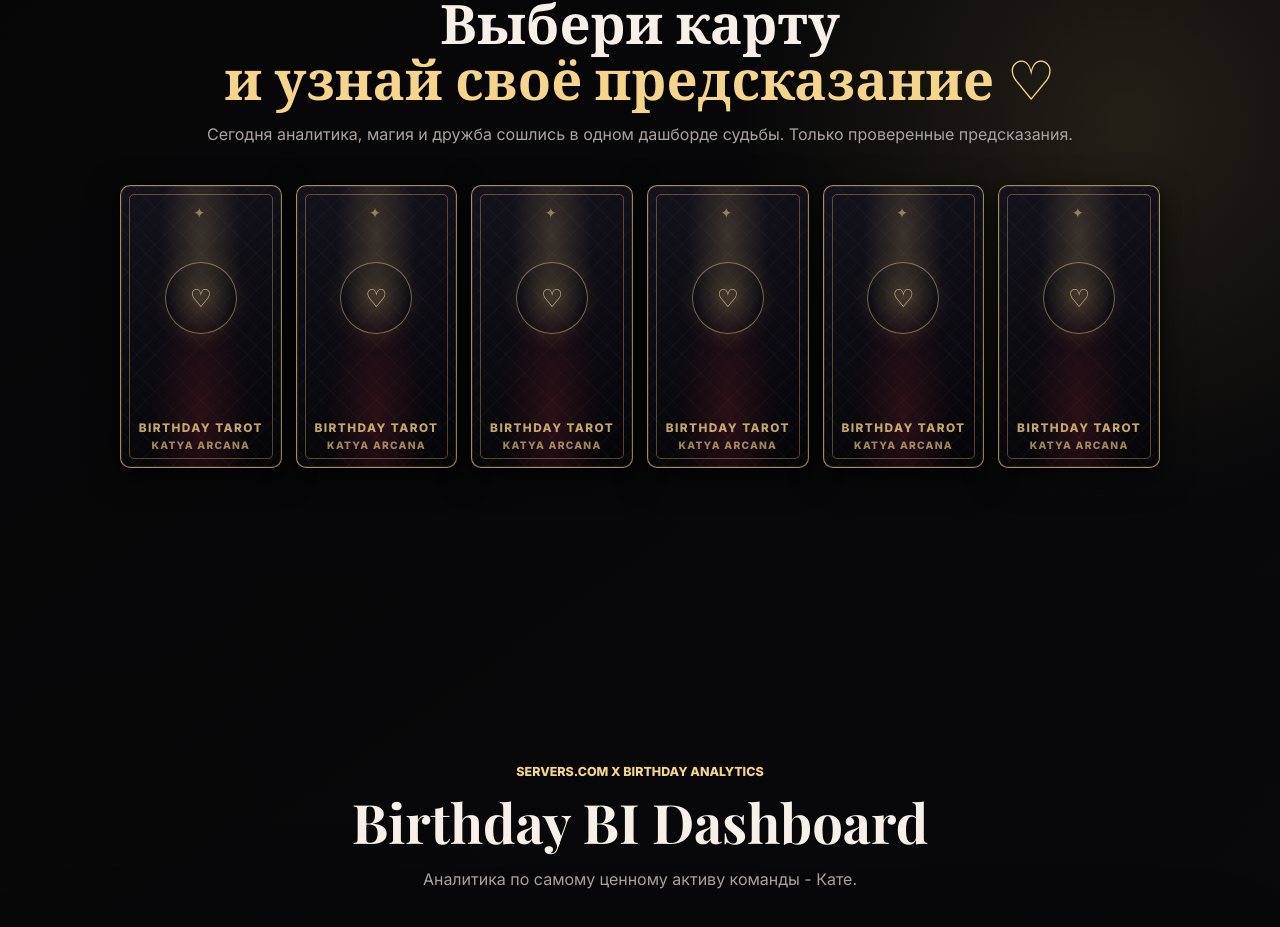
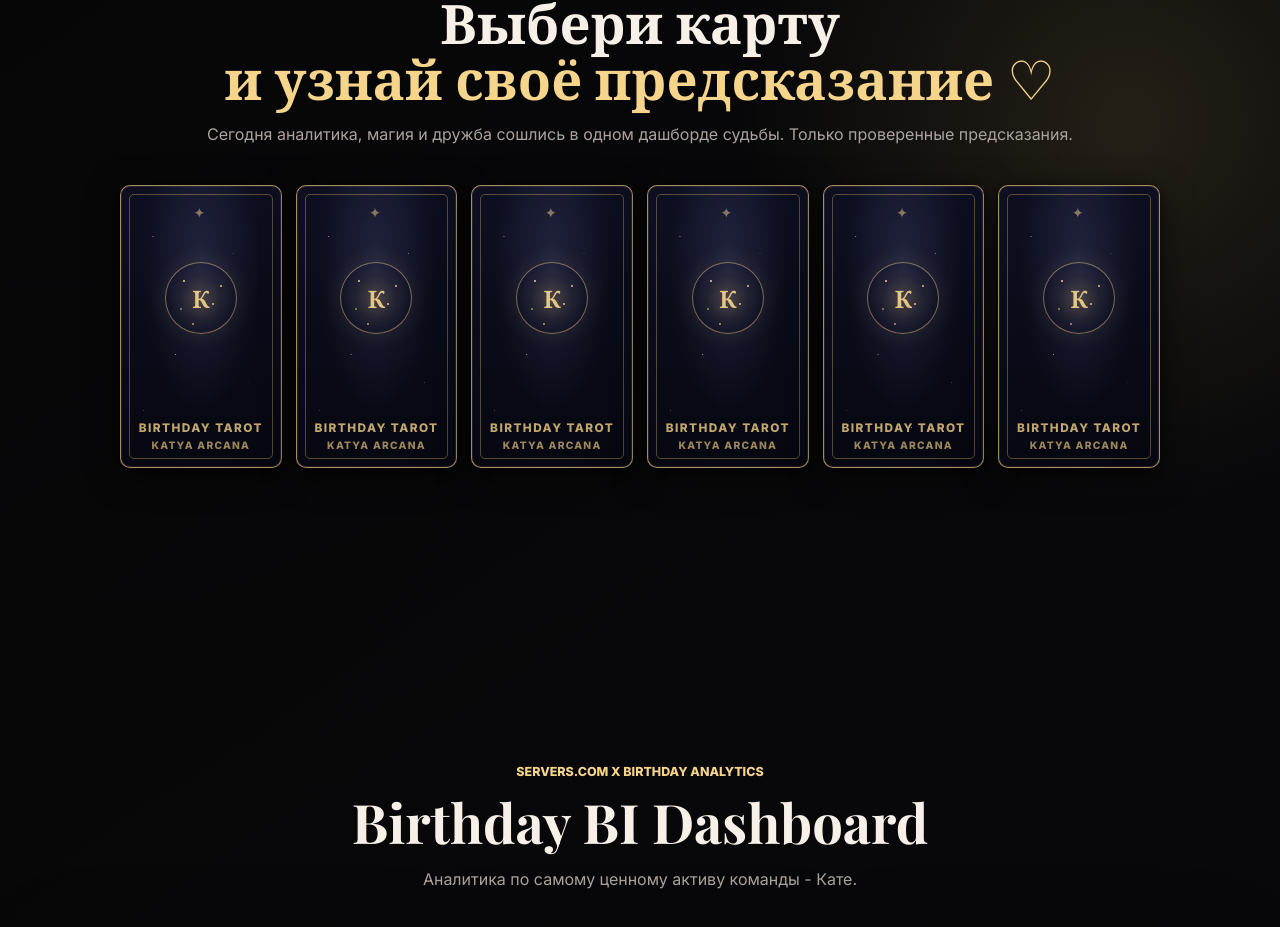
Before and after one commit to Ausenteer/katya_birthday, a React (Vite) app: page / in a window 1280 px wide. Shown: the part 989-1916 px from the top of the page. Built offline with nearby package versions, Linux system fonts and the light colour scheme.

Commit message:
Single starfield tarot card cover for all cards
Co-Authored-By: Claude Opus 4.8 <noreply@anthropic.com>

```diff
--- a/src/components/PredictionCard.tsx
+++ b/src/components/PredictionCard.tsx
@@ -53,10 +53,10 @@ function PredictionCard({ prediction, isSelected, isDimmed, onSelect }: Predicti
   return (
     <button aria-pressed={isSelected} className={className} onClick={onSelect} type="button">
       <span className="prediction-card__inner">
-        <span className="prediction-card__face prediction-card__back">
+        <span className="prediction-card__face prediction-card__back prediction-card__back--constellation">
           <span className="prediction-card__back-top">✦</span>
           <span className="prediction-card__back-seal">
-            <span className="prediction-card__back-seal-inner">♡</span>
+            <span className="prediction-card__back-seal-inner">К</span>
           </span>
           <span className="prediction-card__back-bottom">
             <span className="prediction-card__mark">Birthday Tarot</span>
--- a/src/styles.css
+++ b/src/styles.css
@@ -600,6 +600,51 @@ p {
   text-shadow: 0 0 18px rgba(245, 212, 139, 0.5);
 }
 
+/* Рубашка карт: звёздное «созвездие К» (синий ночной фон) */
+.prediction-card__back--constellation {
+  background:
+    radial-gradient(ellipse at 50% 28%, rgba(122, 124, 198, 0.2), transparent 52%),
+    linear-gradient(170deg, rgba(14, 16, 34, 0.99), rgba(6, 7, 16, 0.99));
+}
+
+.prediction-card__back--constellation::after {
+  background-image:
+    radial-gradient(1.3px 1.3px at 20% 18%, rgba(245, 212, 139, 0.85), transparent 60%),
+    radial-gradient(1px 1px at 70% 24%, rgba(245, 212, 139, 0.7), transparent 60%),
+    radial-gradient(1.4px 1.4px at 34% 60%, rgba(245, 212, 139, 0.75), transparent 60%),
+    radial-gradient(1px 1px at 80% 70%, rgba(245, 212, 139, 0.6), transparent 60%),
+    radial-gradient(1.2px 1.2px at 55% 86%, rgba(245, 212, 139, 0.7), transparent 60%),
+    radial-gradient(1px 1px at 14% 80%, rgba(245, 212, 139, 0.6), transparent 60%);
+}
+
+.prediction-card__back--constellation .prediction-card__back-seal {
+  overflow: hidden;
+}
+
+.prediction-card__back--constellation .prediction-card__back-seal-inner {
+  font-family: 'Playfair Display', Georgia, serif;
+  font-size: 1.5rem;
+  font-weight: 700;
+  opacity: 0.92;
+}
+
+.prediction-card__back--constellation .prediction-card__back-seal::after {
+  content: '';
+  position: absolute;
+  top: 17px;
+  left: 17px;
+  width: 2px;
+  height: 2px;
+  border-radius: 50%;
+  background: var(--gold-bright);
+  box-shadow:
+    37px 5px 0 rgba(245, 212, 139, 0.9),
+    9px 43px 0 rgba(245, 212, 139, 0.7),
+    44px 41px 0 rgba(245, 212, 139, 0.85),
+    -3px 28px 0 rgba(245, 212, 139, 0.6),
+    29px 23px 0 rgba(245, 212, 139, 0.9);
+}
+
 .prediction-card__back-bottom {
   position: relative;
   z-index: 1;
```
